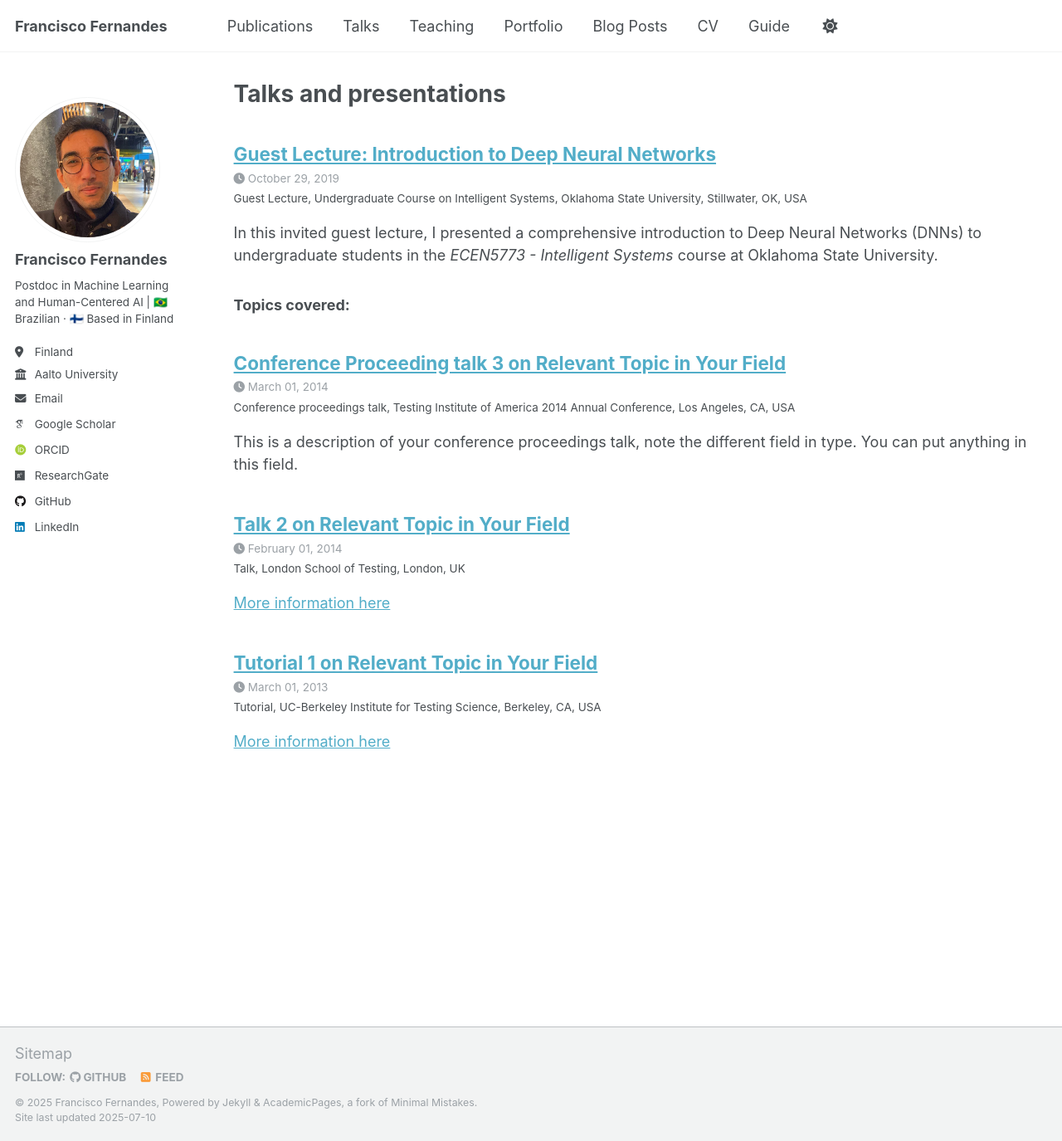
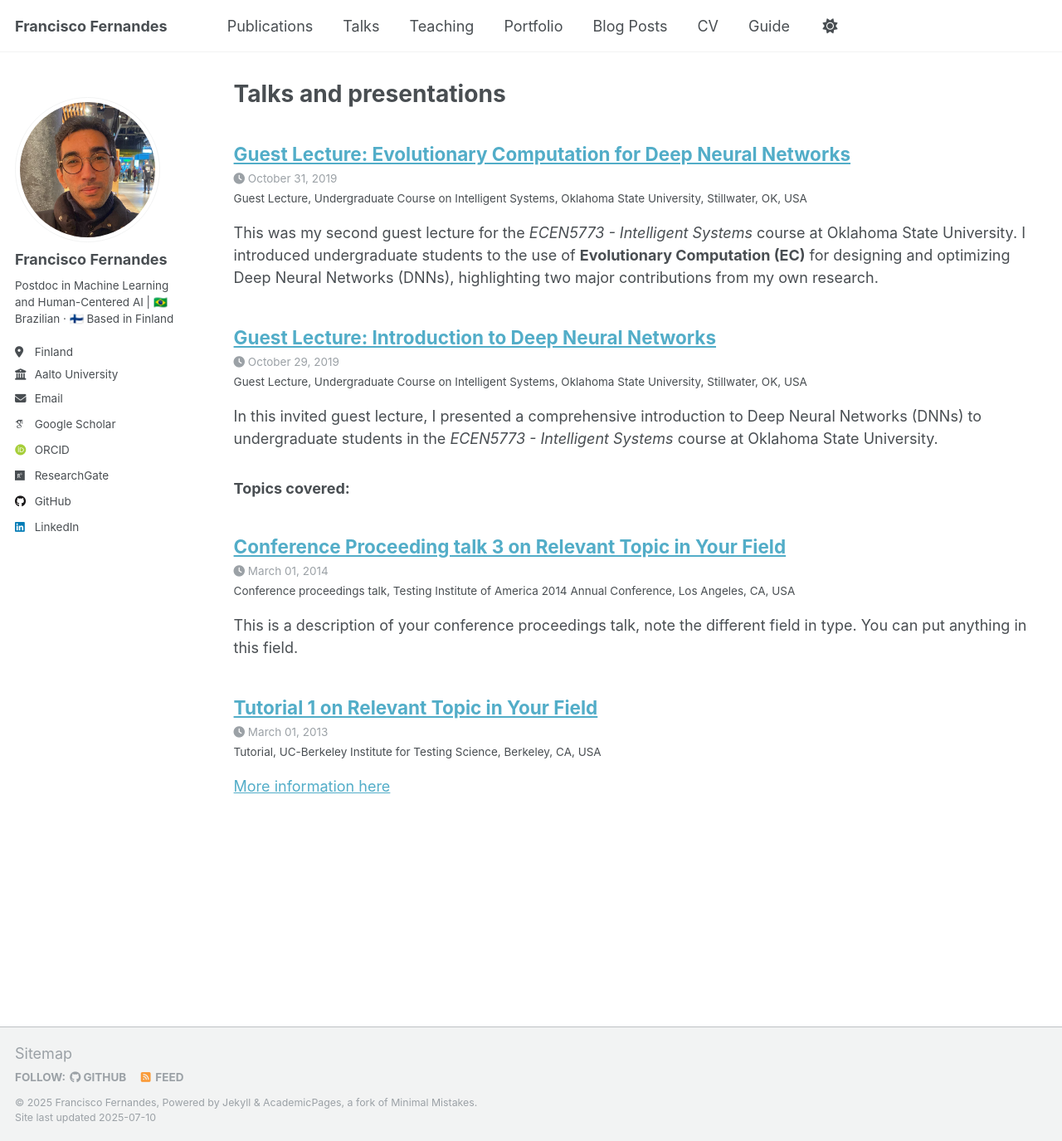
Before and after one commit to feferna/feferna.github.io, a Jekyll site: the page built from _pages/talks.html, in a window 1280 px wide and 1375 px high. Shown: the whole window at 83% size. Built offline with Jekyll 4.4.1, drawn with Linux system fonts in a browser that asks for light colours; some web fonts are replaced.

Commit message:
talks material

```diff
--- a/_talks/2014-02-01-talk-2.md
+++ /dev/null
@@ -1,13 +0,0 @@
----
-title: "Talk 2 on Relevant Topic in Your Field"
-collection: talks
-type: "Talk"
-permalink: /talks/2014-02-01-talk-2
-venue: "London School of Testing"
-date: 2014-02-01
-location: "London, UK"
----
-
-[More information here](http://example2.com)
-
-This is a description of your talk, which is a markdown files that can be all markdown-ified like any other post. Yay markdown!
--- a/_talks/2019-10-29-intro-dnn.md
+++ b/_talks/2019-10-29-intro-dnn.md
@@ -7,7 +7,8 @@ venue: "Undergraduate Course on Intelligent Systems, Oklahoma State University"
 date: 2019-10-29
 location: "Stillwater, OK, USA"
 author: "Francisco Erivaldo Fernandes Junior (Ph.D. Candidate)"
-slides: "/files/talks/Francisco-Intro-to-DNN-Oct-29.pdf"
+slides: "/files/talks/Francisco-Intro-to-DNN-Oct-29-2019.pdf"
+except: ""
 ---
 
 In this invited guest lecture, I presented a comprehensive introduction to Deep Neural Networks (DNNs) to undergraduate students in the *ECEN5773 - Intelligent Systems* course at Oklahoma State University.
--- /dev/null
+++ b/_talks/2019-10-31-ec-dnn.md
@@ -0,0 +1,28 @@
+---
+title: "Guest Lecture: Evolutionary Computation for Deep Neural Networks"
+collection: talks
+type: "Guest Lecture"
+permalink: /talks/2019-10-31-ec-dnn
+venue: "Undergraduate Course on Intelligent Systems, Oklahoma State University"
+date: 2019-10-31
+location: "Stillwater, OK, USA"
+author: "Francisco Erivaldo Fernandes Junior (Ph.D. Candidate)"
+slides: "/files/talks/Francisco-EC-for-DNN-Oct-31-2019.pdf"
+except: ""
+---
+
+This was my second guest lecture for the *ECEN5773 - Intelligent Systems* course at Oklahoma State University. I introduced undergraduate students to the use of **Evolutionary Computation (EC)** for designing and optimizing Deep Neural Networks (DNNs), highlighting two major contributions from my own research.
+
+### Topics covered:
+
+- Challenges in manual DNN architecture design and pruning
+- EC-based approaches for architecture search:
+  - **Particle Swarm Optimization (PSO)** for automatic CNN design (psoCNN)
+  - **Evolution Strategy (ES)** for filter pruning in CNNs, ResNets, and DenseNets (DeepPruningES)
+- Multi-Criteria Decision Making (MCDM) for selecting models based on performance-complexity trade-offs
+- Implementation and experimentation on datasets like CIFAR-10
+
+### Instructor:
+Prof. Gary G. Yen, Regents Professor, OSU
+
+[Download Slides (PDF)](/files/talks/Francisco-EC-for-DNN-Oct-31-2019.pdf)
```
Also changed, not shown: 1 other file.
